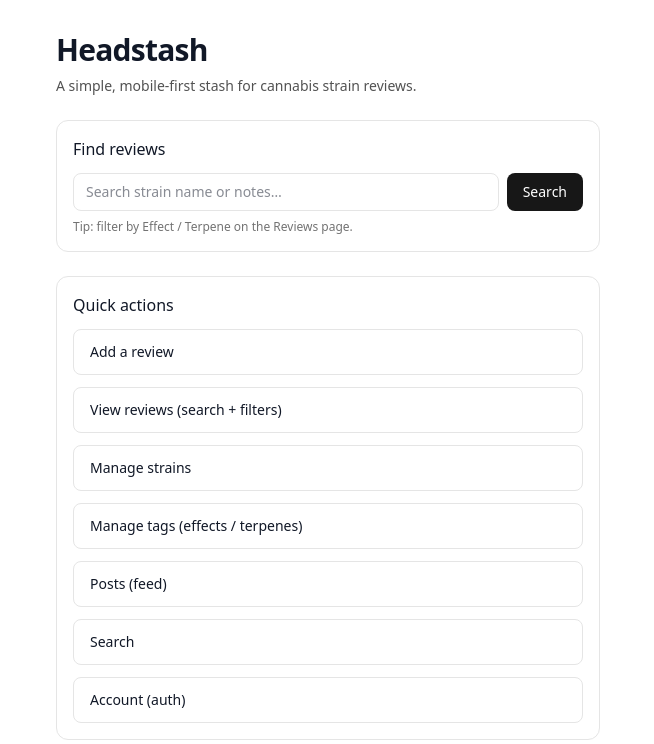
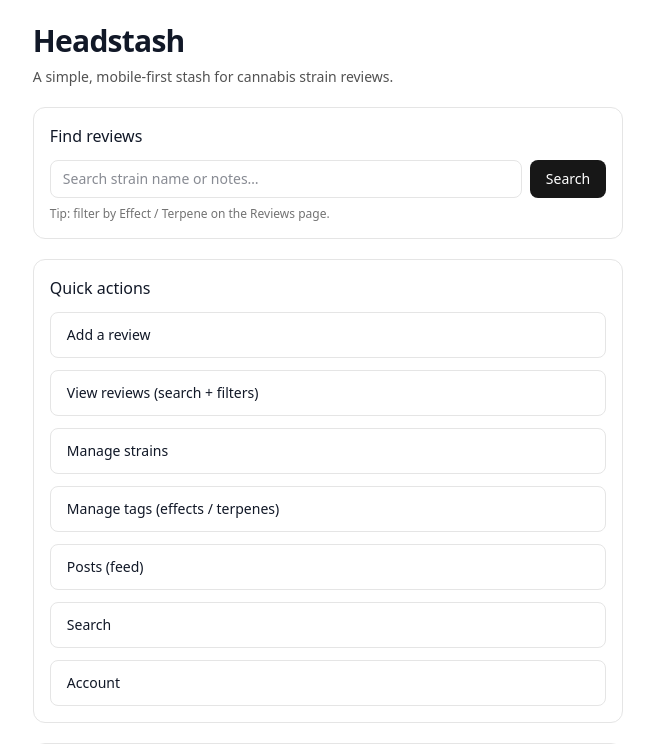
Before and after one commit to michaelasper/headstash, a Next.js app: page / in a window 1280 px wide. Shown: the top 744 px of the page, without its empty margins (312-966 px from the left). Built offline with nearby package versions, Linux system fonts and the light colour scheme.

Commit message:
chore: typography+density reset for home (use Container/Card)

```diff
--- a/src/app/_components/ui.tsx
+++ b/src/app/_components/ui.tsx
@@ -2,7 +2,7 @@ import Link from "next/link";
 
 export function Container({ children }: { children: React.ReactNode }) {
   return (
-    <main className="mx-auto flex min-h-dvh max-w-xl flex-col gap-6 px-4 py-8">
+    <main className="mx-auto flex min-h-dvh max-w-[68ch] flex-col gap-5 px-4 py-6">
       {children}
     </main>
   );
@@ -20,7 +20,9 @@ export function PageHeader({
   return (
     <header className="flex items-start justify-between gap-4">
       <div className="flex flex-col gap-1">
-        <h1 className="text-2xl font-semibold tracking-tight">{title}</h1>
+        <h1 className="text-2xl font-semibold leading-[var(--lh-heading)] tracking-tight">
+          {title}
+        </h1>
         {subtitle ? <p className="text-sm text-neutral-600">{subtitle}</p> : null}
       </div>
       {right}
--- a/src/app/page.tsx
+++ b/src/app/page.tsx
@@ -1,26 +1,31 @@
 import Link from "next/link";
+
+import { Card, Container, inputClassName } from "@/app/_components/ui";
 
 export default function Home() {
   return (
-    <main className="mx-auto flex min-h-dvh max-w-xl flex-col gap-6 px-4 py-8">
+    <Container>
       <header className="flex flex-col gap-2">
-        <h1 className="text-3xl font-semibold tracking-tight">Headstash</h1>
+        <h1 className="text-3xl font-semibold leading-[var(--lh-heading)] tracking-tight">
+          Headstash
+        </h1>
         <p className="text-sm text-neutral-600">
           A simple, mobile-first stash for cannabis strain reviews.
         </p>
       </header>
 
-      <section className="rounded-xl border border-neutral-200 bg-white p-4">
+      <Card>
         <h2 className="text-base font-medium">Find reviews</h2>
         <form action="/reviews" method="get" className="mt-3 flex gap-2">
           <input
             name="q"
-            className="w-full rounded-lg border border-neutral-200 bg-white px-3 py-2 text-sm outline-none focus:border-neutral-400"
+            className={inputClassName}
             placeholder="Search strain name or notes…"
+            inputMode="search"
           />
           <button
             type="submit"
-            className="rounded-lg bg-neutral-900 px-4 py-2 text-sm font-medium text-white hover:bg-neutral-800"
+            className="rounded-lg bg-neutral-900 px-4 py-2 text-sm font-medium text-white hover:bg-neutral-800 focus-visible:outline focus-visible:outline-2 focus-visible:outline-focus focus-visible:outline-offset-2"
           >
             Search
           </button>
@@ -28,57 +33,57 @@ export default function Home() {
         <p className="mt-2 text-xs text-neutral-500">
           Tip: filter by Effect / Terpene on the Reviews page.
         </p>
-      </section>
+      </Card>
 
-      <section className="rounded-xl border border-neutral-200 bg-white p-4">
+      <Card>
         <h2 className="text-base font-medium">Quick actions</h2>
         <div className="mt-3 grid grid-cols-1 gap-3">
           <Link
             href="/reviews/new"
-            className="rounded-lg border border-neutral-200 px-4 py-3 text-sm font-medium hover:bg-neutral-50"
+            className="rounded-lg border border-neutral-200 px-4 py-3 text-sm font-medium hover:bg-neutral-50 focus-visible:outline focus-visible:outline-2 focus-visible:outline-focus focus-visible:outline-offset-2"
           >
             Add a review
           </Link>
           <Link
             href="/reviews"
-            className="rounded-lg border border-neutral-200 px-4 py-3 text-sm font-medium hover:bg-neutral-50"
+            className="rounded-lg border border-neutral-200 px-4 py-3 text-sm font-medium hover:bg-neutral-50 focus-visible:outline focus-visible:outline-2 focus-visible:outline-focus focus-visible:outline-offset-2"
           >
             View reviews (search + filters)
           </Link>
           <Link
             href="/strains"
-            className="rounded-lg border border-neutral-200 px-4 py-3 text-sm font-medium hover:bg-neutral-50"
+            className="rounded-lg border border-neutral-200 px-4 py-3 text-sm font-medium hover:bg-neutral-50 focus-visible:outline focus-visible:outline-2 focus-visible:outline-focus focus-visible:outline-offset-2"
           >
             Manage strains
           </Link>
           <Link
             href="/tags"
-            className="rounded-lg border border-neutral-200 px-4 py-3 text-sm font-medium hover:bg-neutral-50"
+            className="rounded-lg border border-neutral-200 px-4 py-3 text-sm font-medium hover:bg-neutral-50 focus-visible:outline focus-visible:outline-2 focus-visible:outline-focus focus-visible:outline-offset-2"
           >
             Manage tags (effects / terpenes)
           </Link>
           <Link
             href="/posts"
-            className="rounded-lg border border-neutral-200 px-4 py-3 text-sm font-medium hover:bg-neutral-50"
+            className="rounded-lg border border-neutral-200 px-4 py-3 text-sm font-medium hover:bg-neutral-50 focus-visible:outline focus-visible:outline-2 focus-visible:outline-focus focus-visible:outline-offset-2"
           >
             Posts (feed)
           </Link>
           <Link
             href="/search"
-            className="rounded-lg border border-neutral-200 px-4 py-3 text-sm font-medium hover:bg-neutral-50"
+            className="rounded-lg border border-neutral-200 px-4 py-3 text-sm font-medium hover:bg-neutral-50 focus-visible:outline focus-visible:outline-2 focus-visible:outline-focus focus-visible:outline-offset-2"
           >
             Search
           </Link>
           <Link
             href="/me"
-            className="rounded-lg border border-neutral-200 px-4 py-3 text-sm font-medium hover:bg-neutral-50"
+            className="rounded-lg border border-neutral-200 px-4 py-3 text-sm font-medium hover:bg-neutral-50 focus-visible:outline focus-visible:outline-2 focus-visible:outline-focus focus-visible:outline-offset-2"
           >
-            Account (auth)
+            Account
           </Link>
         </div>
-      </section>
+      </Card>
 
-      <section className="rounded-xl border border-neutral-200 bg-white p-4">
+      <Card>
         <h2 className="text-base font-medium">What you can track (v1)</h2>
         <ul className="mt-3 list-disc space-y-1 pl-5 text-sm text-neutral-700">
           <li>Strain name + brand/grower + type</li>
@@ -86,11 +91,11 @@ export default function Home() {
           <li>Date + notes</li>
           <li>Effect + terpene tags (for filtering)</li>
         </ul>
-      </section>
+      </Card>
 
       <footer className="text-xs text-neutral-500">
         No accounts yet. This is local/dev-friendly and evolves from here.
       </footer>
-    </main>
+    </Container>
   );
 }
```
